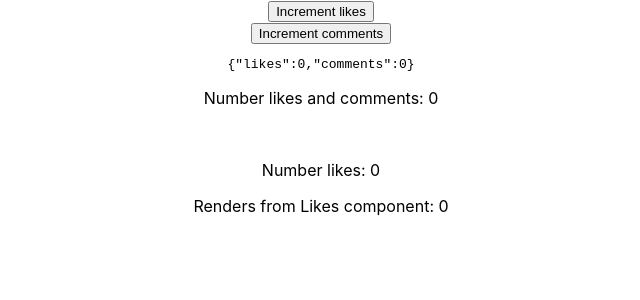
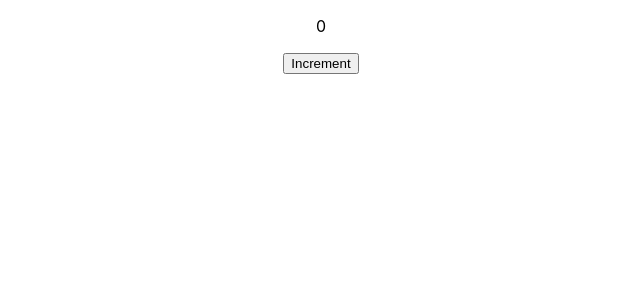
Before and after one commit to yamilzavala/practical-react, a React (Create React App) app: page / in a window 1280 px wide. Shown: the top 300 px of the page, without its empty margins (319-959 px from the left). Built offline with nearby package versions, Linux system fonts and the light colour scheme.

Commit message:
useCallback

```diff
--- a/src/App.js
+++ b/src/App.js
@@ -7,6 +7,7 @@ import Wrapper from './components/Hooks/useState/Wrapper';
 import WrapperUseEffect from './components/Hooks/useEffect/WrapperUseEffect'
 import WrapperUseRef from './components/Hooks/useRef/WrapperUseFeff'
 import WrapperUseContext from './components/Hooks/useContext/WrapperUseContext';
+import WrapperCallback from './components/Hooks/useCallback/WrapperCallBack'
 
 function App() {
   return (
@@ -18,7 +19,8 @@ function App() {
       {/* <Wrapper/> */}
       {/* <WrapperUseEffect/> */}
       {/* <WrapperUseRef/> */}
-      <WrapperUseContext/>
+      {/* <WrapperUseContext/> */}
+      <WrapperCallback/>
     </div>
   );
 }
--- /dev/null
+++ b/src/components/Hooks/useCallback/Child.js
@@ -0,0 +1,11 @@
+import { useRefRender } from "./customHook/useCounterRender";
+import React, {memo} from 'react';
+
+export const Child = memo( ({increment}) => {
+    useRefRender();
+    return(
+        <button onClick={() => increment(5)}>Increment</button>
+    )
+})
+
+export default Child;
--- /dev/null
+++ b/src/components/Hooks/useCallback/WrapperCallBack.js
@@ -0,0 +1,19 @@
+import React, {useState, useCallback} from 'react';
+import Child from './Child'
+
+export default function WrapperCallback () {
+    const [data, setData] = useState(0);
+
+    //useCallback avoid to render Child component by each change in the local stage
+    const incrementValue = useCallback((n) => {
+        setData(state => state + n)
+    },[setData]);
+
+
+    return(
+        <>
+            <p>{data}</p>
+            <Child increment={incrementValue}/>
+        </>
+    )
+}
--- /dev/null
+++ b/src/components/Hooks/useCallback/customHook/useCounterRender.js
@@ -0,0 +1,6 @@
+import { useRef } from "react";
+
+export const useRefRender = () => {
+    const renders = useRef(0);
+    console.log('Renders: ',renders.current++);
+}
```
